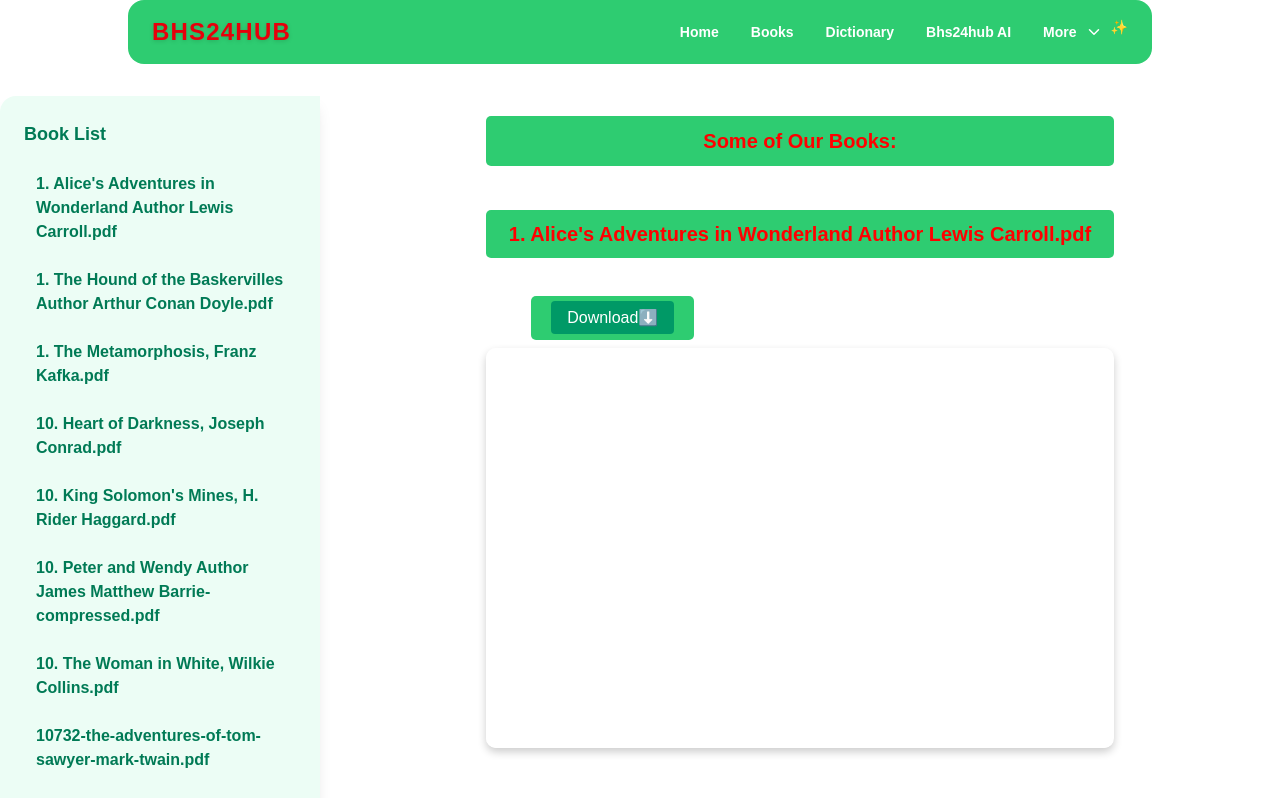
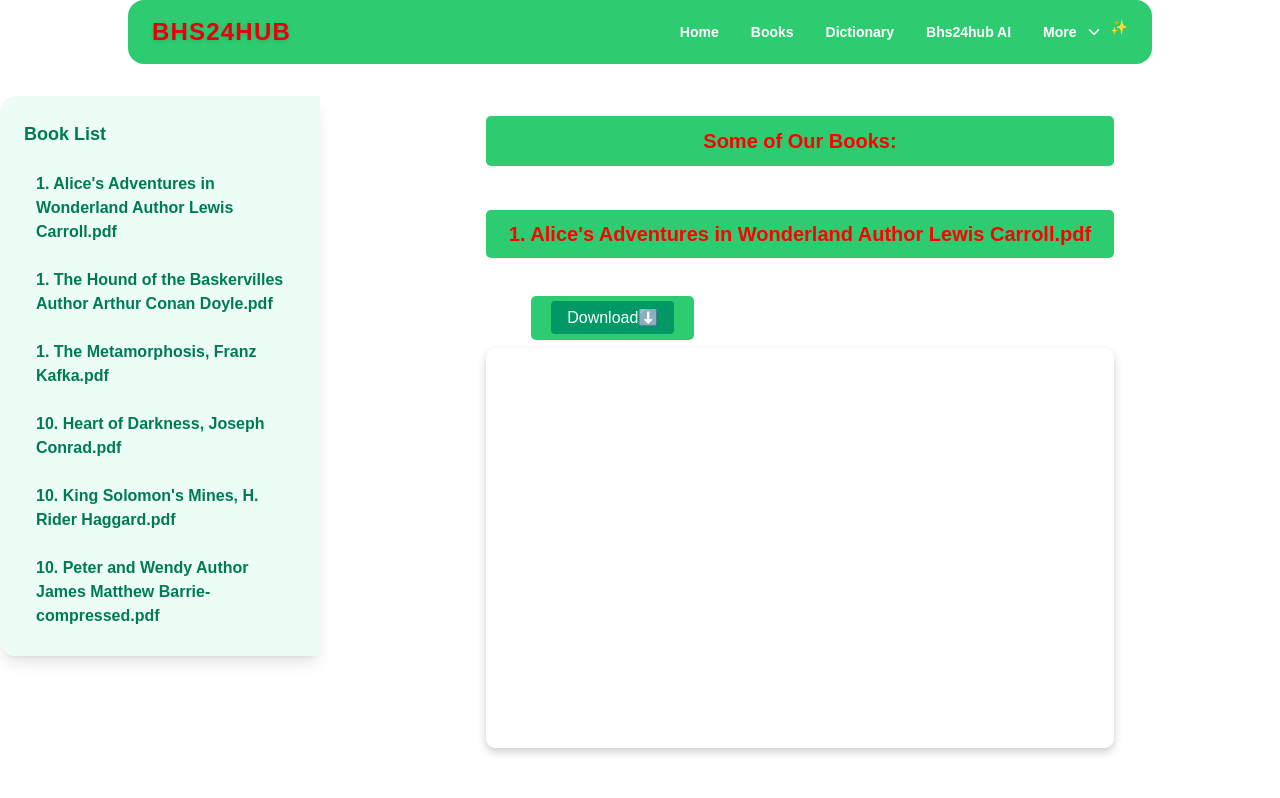
Before and after one commit to krisdikachi/BHS24HUB, a Next.js app: page /books in a window 1280 px wide. Shown: the top 798 px of the page. Built offline with nearby package versions, Linux system fonts and the light colour scheme.

Commit message:
Making the changes about the AI feature || applying the referral changes to the list of bok option

```diff
--- a/app/books/page.tsx
+++ b/app/books/page.tsx
@@ -37,7 +37,8 @@ const Books = () => {
       <Navbar />
       <div className="flex flex-col md:flex-row w-full max-w-7xl mx-auto">
         {/* Sidebar for desktop */}
-        <aside className="hidden md:block md:w-1/4 bg-emerald-50 p-6 rounded-l-2xl shadow-lg sticky top-24 h-fit self-start">
+      {/* // ...existing code... */}
+<aside className="hidden md:block md:w-1/4 bg-emerald-50 p-6 rounded-l-2xl shadow-lg sticky top-24 h-[70vh] self-start overflow-y-auto">
   <h3 className="text-lg font-bold text-emerald-700 mb-4">Book List</h3>
   <ul className="space-y-2">
     {pdfFiles.map((pdf, idx) => (
@@ -52,6 +53,7 @@ const Books = () => {
     ))}
   </ul>
 </aside>
+{/* // ...existing code... */}
         {/* Dropdown for mobile */}
         <div className="block md:hidden w-full px-4 mt-4">
           <select
--- a/app/contact/page.tsx
+++ b/app/contact/page.tsx
@@ -7,8 +7,8 @@ import React from 'react';
 const contactInfo = [
     {
         label: 'Email',
-        value: 'Andro**group@gmail.com',
-        link: 'Androtechlistgroup@gmail.com',
+        value: 'Andro**p@gmail.com',
+        link: 'mailto:Androtechlistgroup@gmail.com',
         icon: (
             <svg width="24" height="24" fill="none" stroke="currentColor" strokeWidth="2">
                 <path d="M4 4h16v16H4z" stroke="none" />
```
Lines whose indentation alone changed are shown as unchanged.
